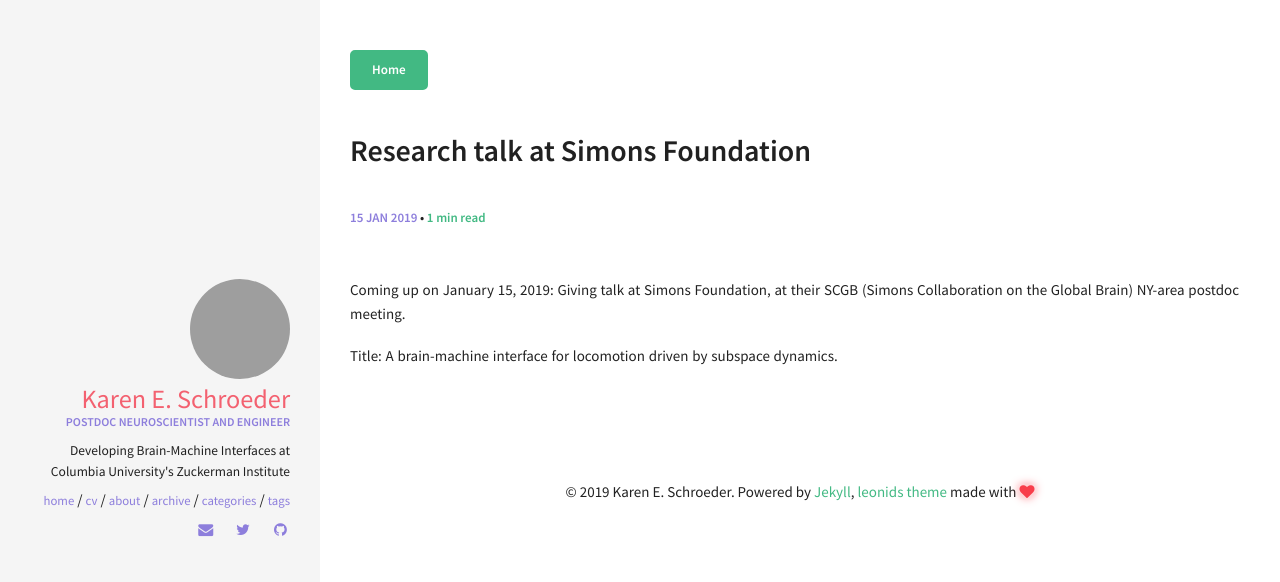
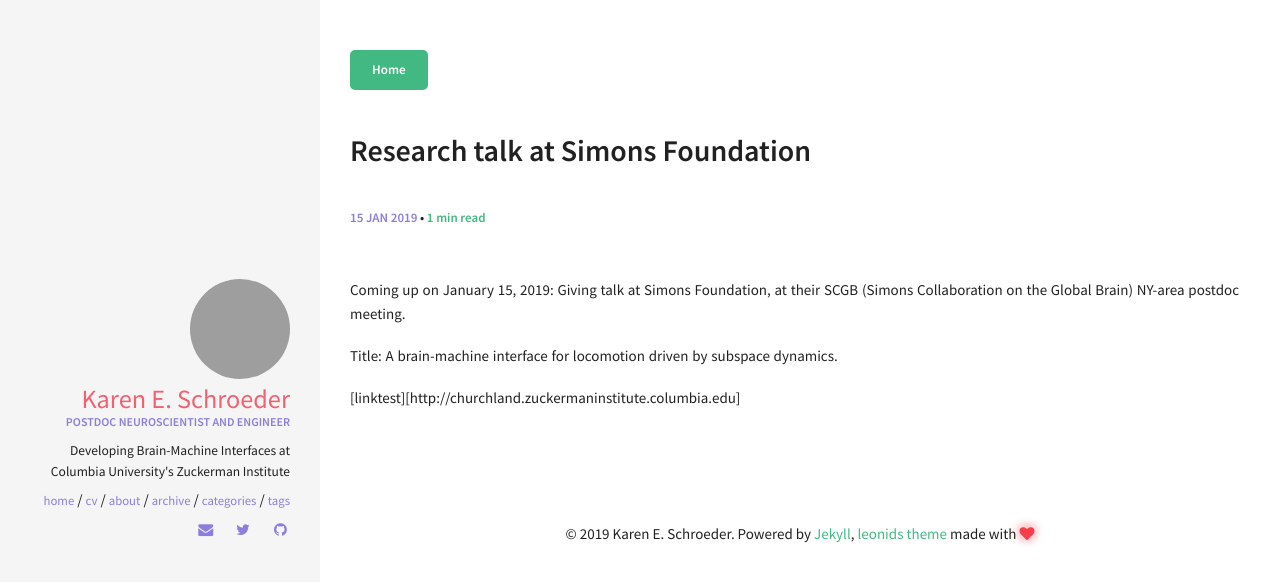
Before and after one commit to karschro/karschro.github.io, a Jekyll site: the page built from _posts/2019-01-15-simons-talk-announce.md, in a window 1280 px wide. Shown: the top 582 px of the page. Built offline with Jekyll 4.4.1, drawn with Linux system fonts in a browser that asks for light colours.

Commit message:
Update 2019-01-15-simons-talk-announce.md

```diff
--- a/_posts/2019-01-15-simons-talk-announce.md
+++ b/_posts/2019-01-15-simons-talk-announce.md
@@ -9,3 +9,5 @@ link: https://www.eventbrite.com/e/scgb-ny-area-postdoc-meeting-new-location-162
 Coming up on January 15, 2019: Giving talk at Simons Foundation, at their SCGB (Simons Collaboration on the Global Brain) NY-area postdoc meeting.
 
 Title: A brain-machine interface for locomotion driven by subspace dynamics.
+
+[linktest][http://churchland.zuckermaninstitute.columbia.edu]
```
